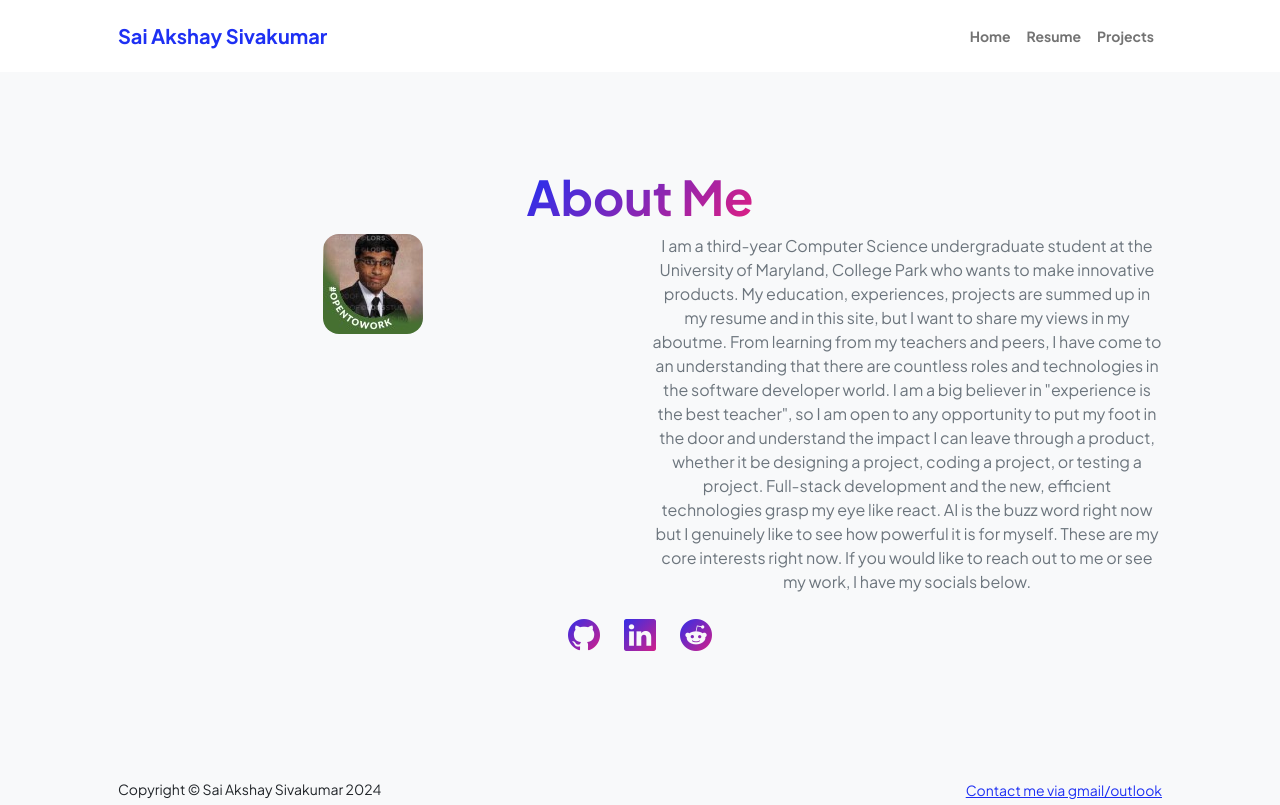
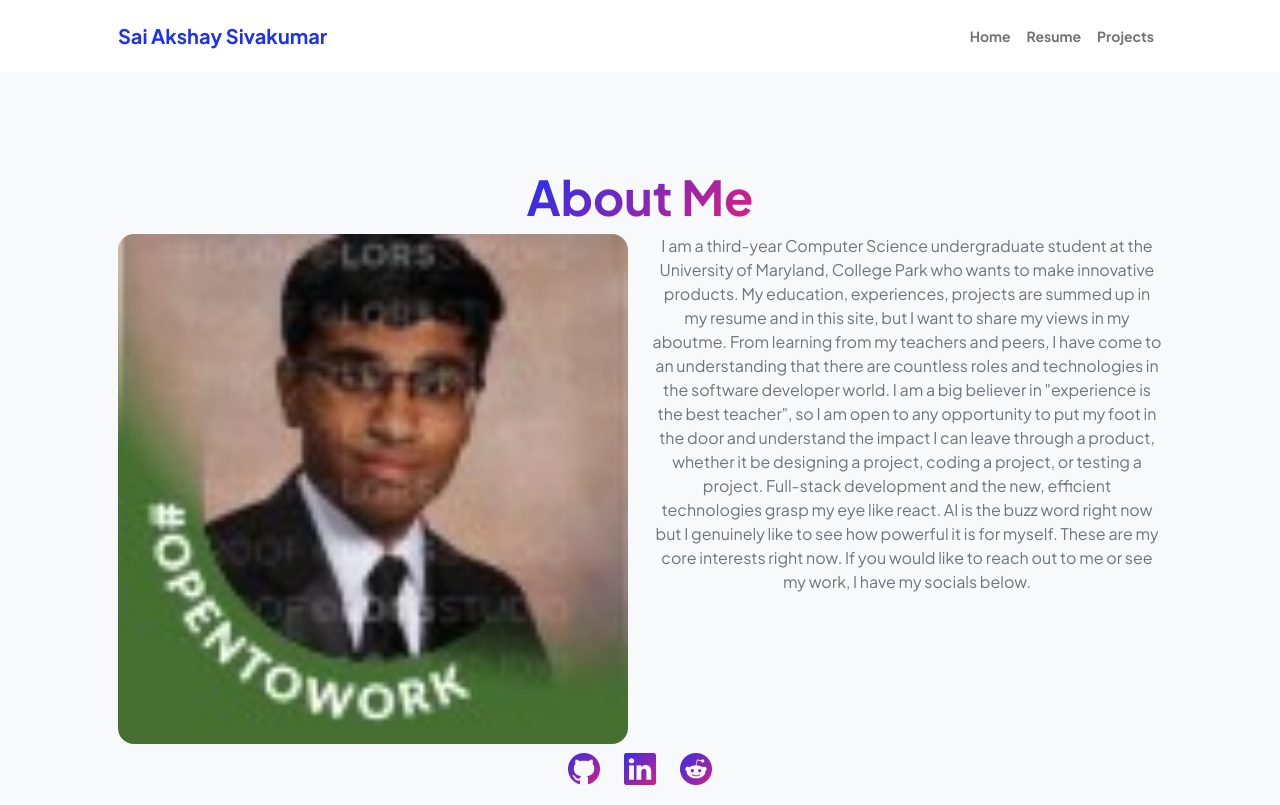
Before and after one commit to solo212/sai-website, a plain HTML site: page index.html in a window 1280 px wide. Shown: the top 805 px of the page. Drawn offline with nearby package versions, Linux system fonts and the light colour scheme.

Commit message:
Update index.html

```diff
--- a/index.html
+++ b/index.html
@@ -43,7 +43,7 @@
                                 <h2 class="display-5 fw-bolder"><span class="text-gradient d-inline">About Me</span></h2>
                                  <div class="row">
                         <div class="col-md-6">
-                            <img src="https://raw.githubusercontent.com/solo212/sai-website/main/assets/ty.jpg"  class="img-fluid rounded-4">
+                            <img src="https://raw.githubusercontent.com/solo212/sai-website/main/assets/ty.jpg"  class=" custom-image img-fluid rounded-4">
                         </div>
                         <div class="col-md-6">
                             <p class="text-muted">I am a third-year Computer Science undergraduate student at the University of Maryland, College Park who wants to make innovative products. My education, experiences, projects are summed up in my resume and in this site, but I want to share my views in my aboutme. From learning from my teachers and peers, I have come to an understanding that there are countless roles and technologies in the software developer world. I am a big believer in "experience is the best teacher", so I am open to any opportunity to put my foot in the door and understand the impact I can leave through a product, whether it be designing a project, coding a project, or testing a project. Full-stack development and the new, efficient technologies grasp my eye like react. AI is the buzz word right now but I genuinely like to see how powerful it is for myself. These are my core interests right now. If you would like to reach out to me or see my work, I have my socials below.</p>
```
